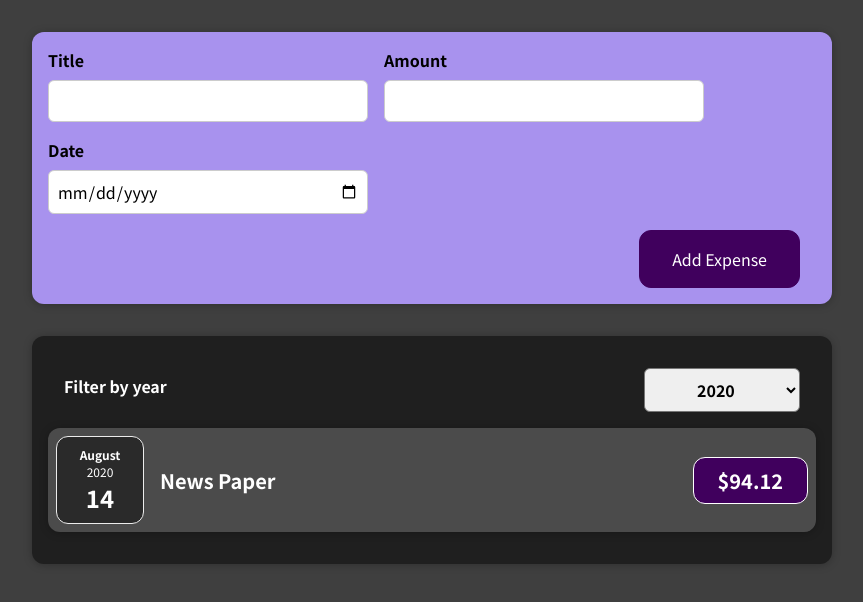
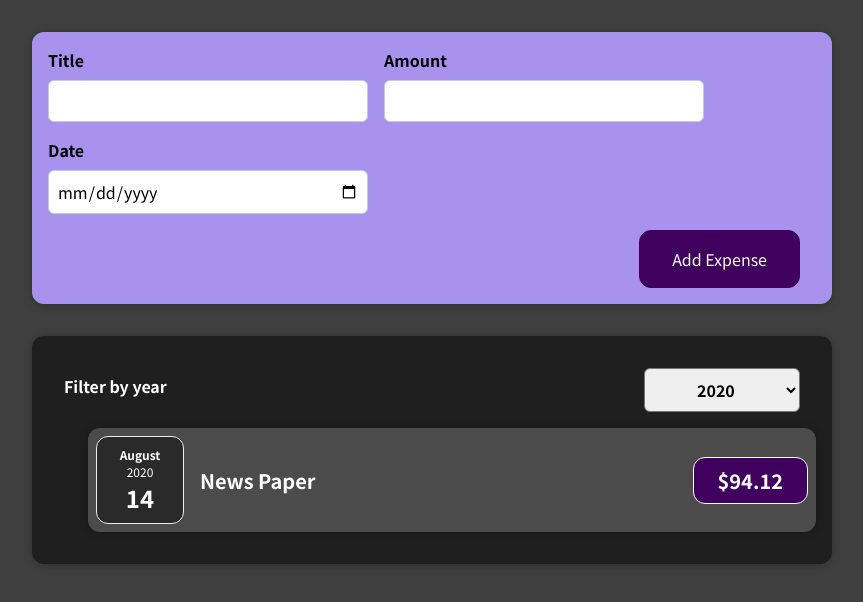
Before and after one commit to Muthu7318/react-ExpenseTracker, a React (Create React App) app: page / in a window 1280 px wide. Shown: the top 602 px of the page, without its empty margins (208-1071 px from the left). Built offline with nearby package versions, Linux system fonts and the light colour scheme.

Commit message:
conditional return

```diff
--- a/src/components/expenses/ExpenseItem.js
+++ b/src/components/expenses/ExpenseItem.js
@@ -6,6 +6,7 @@ import "./ExpenseItem.css";
 
 const ExpenseItem = (props) => {
   return (
+    <li className="removedot">
       <Card className="expense-item">
         <ExpenseDate date={props.date} />
         <div className="expense-item__description">
@@ -13,6 +14,7 @@ const ExpenseItem = (props) => {
           <div className="expense-item__price">{`$${props.amount}`}</div>
         </div>
       </Card>
+    </li>
   );
 };
 
--- a/src/components/expenses/Expenses.js
+++ b/src/components/expenses/Expenses.js
@@ -4,6 +4,7 @@ import Card from "../ui/Card";
 import "./Expenses.css";
 import ExpensesFilter from "./ExpenseFilter";
 import { useState } from "react";
+import ExpensesList from "./ExpensesList";
 
 const Expenses = (props) => {
   // console.log(expenses);
@@ -11,25 +12,13 @@ const Expenses = (props) => {
   const FilterChangeHandler = (year) => {
     setFilteredYear(year);
   };
-  console.log(filteredYear);
+  // console.log(filteredYear);
 
   const filteredExpense = props.expenses.filter((item) => {
     return item.date.getFullYear().toString() === filteredYear;
   });
-  console.log(filteredExpense);
+  // console.log(filteredExpense);
 
-  let expensesContent = <p>No Expense Found for {filteredYear}</p>;
-
-  if (filteredExpense.length > 0) {
-    expensesContent = filteredExpense.map((item, index) => (
-      <ExpenseItem
-        key={item.id}
-        title={item.title}
-        amount={item.amount}
-        date={item.date}
-      ></ExpenseItem>
-    ));
-  }
   return (
     <div>
       <Card className="expenses">
@@ -37,7 +26,7 @@ const Expenses = (props) => {
           selectedYear={filteredYear}
           onFilterChange={FilterChangeHandler}
         ></ExpensesFilter>
-        {expensesContent}
+        <ExpensesList year={filteredYear} expenses={filteredExpense} />
       </Card>
     </div>
   );
--- /dev/null
+++ b/src/components/expenses/ExpensesList.css
@@ -0,0 +1,9 @@
+.expenses-list {
+  list-style: none;
+  padding: 0;
+}
+
+.expenses-list__fallback {
+  color: white;
+  text-align: center;
+}
--- /dev/null
+++ b/src/components/expenses/ExpensesList.js
@@ -0,0 +1,26 @@
+import "./ExpensesList.css";
+import ExpenseItem from "./ExpenseItem";
+
+const ExpensesList = (props) => {
+  if (props.expenses.length === 0) {
+    return (
+      <h2 className="expenses-list__fallback">
+        No Expense Found for {props.year}
+      </h2>
+    );
+  }
+  return (
+    <ul className="expeneses-list">
+      {props.expenses.map((item, index) => (
+        <ExpenseItem
+          key={item.id}
+          title={item.title}
+          amount={item.amount}
+          date={item.date}
+        ></ExpenseItem>
+      ))}
+    </ul>
+  );
+};
+
+export default ExpensesList;
--- a/src/components/ui/Card.css
+++ b/src/components/ui/Card.css
@@ -2,3 +2,7 @@
   border-radius: 12px;
   box-shadow: 0 1px 8px rgba(0, 0, 0, 0.25);
 }
+
+.removedot {
+  list-style: none;
+}
```
Also changed, not shown: 1 other file (tests, documents, lock files or other folders). Lines whose indentation alone changed are shown as unchanged.
